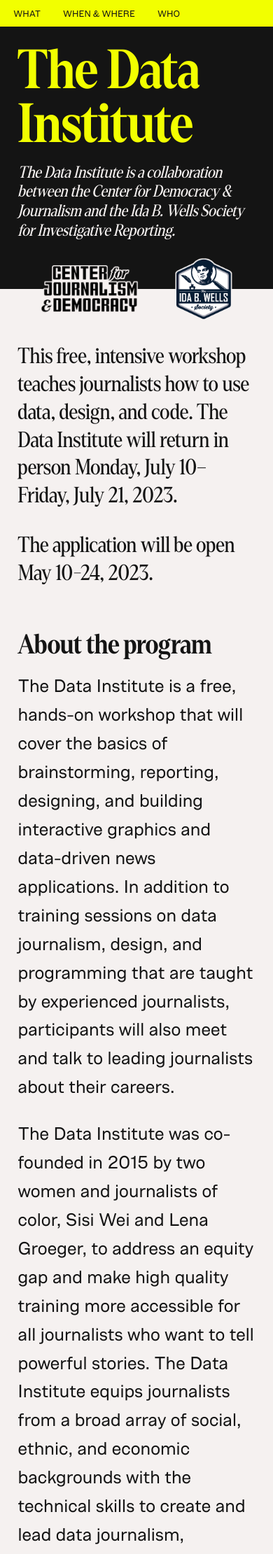
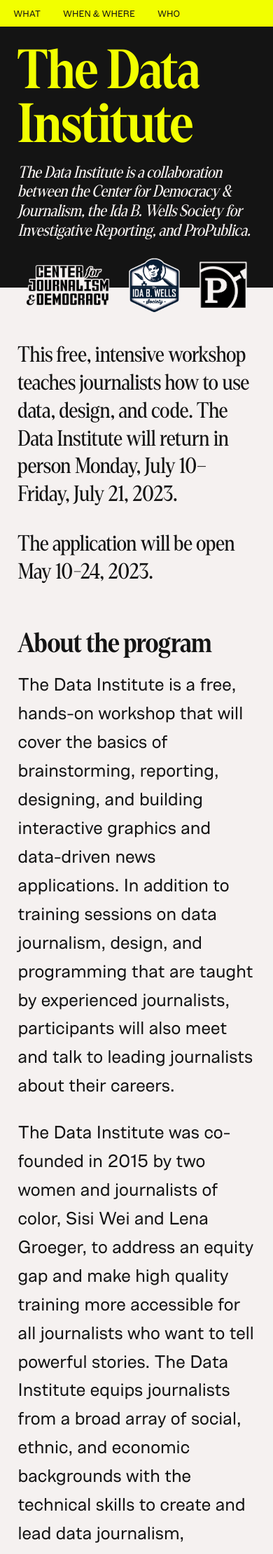
Before and after one commit to OpenNews/datainstitute-website, a Jekyll site: the page built from homepage.md, in a window 390 px wide. Shown: the top 2221 px of the page at 70% size. Built offline with Jekyll 4.4.1, drawn with Linux system fonts in a browser that asks for light colours.

Commit message:
add propublica logo

```diff
--- a/_layouts/layout.html
+++ b/_layouts/layout.html
@@ -47,12 +47,13 @@
         </nav>
         <div class="page-container">
             <h1>The Data Institute</h1>
-            <p class="page-intro">The Data Institute is a collaboration between the Center for Democracy & Journalism and the Ida B. Wells Society for Investigative Reporting.</p>
+            <p class="page-intro">The Data Institute is a collaboration between the Center for Democracy & Journalism, the Ida B. Wells Society for Investigative Reporting, and ProPublica.</p>
         </div>
         <div class="page-container">
             <ul class="partner-logos">
                 <li class="cjd"><a href="https://cfjd.howard.edu/"><img src="/media/img/cjd_logo.png"></a></li>
                 <li class="ida"><a href="http://idabwellssociety.org/"><img src="/media/img/ida_logo.png"></a></li>
+                <li class="pp"><a href="https://www.propublica.org/"><img src="/media/img/pp_logo.png"></a></li>
             </ul>
         </div>
     </header>
--- a/media/css/style.css
+++ b/media/css/style.css
@@ -163,7 +163,7 @@ header .page-intro {
     font-family: "Denton Condensed";
     font-weight: normal;
     font-style: italic;
-    font-size: 1.3em;
+    font-size: 1.2em;
     line-height: 1.2;
     margin-bottom: .5em;
 }
@@ -186,6 +186,9 @@ header ul.partner-logos li.cjd img {
 }
 header ul.partner-logos li.ida img {
     height: 160px;
+}
+header ul.partner-logos li.pp img {
+    height: 130px;
 }
 
 .page-intro {
@@ -313,6 +316,9 @@ td {
     .page-intro {
         margin: 0 -1em 1em;
     }
+    header .page-intro {
+        font-size: 1.1em;
+    }
 }
 
 @media screen and (max-width: 900px) {
@@ -326,6 +332,9 @@ td {
     header .page-container {
         padding-left: 1em;
         padding-right: 1em;
+    }
+    header .page-intro {
+        font-size: 1.2em;
     }
 }
 
@@ -342,6 +351,9 @@ td {
     .page-intro .button {
         margin-top: 1em;
         display: inline-block;
+    }
+    header ul.partner-logos li {
+        padding: 1em 1em 0;
     }
 }
 
@@ -374,6 +386,9 @@ td {
     header ul.partner-logos li.ida img {
         height: 130px;
     }
+    header ul.partner-logos li.pp img {
+        height: 110px;
+    }
 }
 
 @media screen and (max-width: 600px) {
@@ -382,6 +397,10 @@ td {
     }
     header h1 {
         font-size: 5em;
+    }
+    header ul.partner-logos li {
+        list-style: none;
+        padding: 1em .75em 0;
     }
 }
 
@@ -399,16 +418,19 @@ td {
         font-size: 1em;
     }
     header ul.partner-logos {
-        margin-bottom: -88px;
+        margin-bottom: -85px;
     }
     header ul.partner-logos li {
-        padding: .5em 1em 0;
+        padding: .5em .5em 0;
     }
     header ul.partner-logos li.cjd img {
-        height: 80px;
+        height: 75px;
     }
     header ul.partner-logos li.ida img {
-        height: 110px;
+        height: 105px;
+    }
+    header ul.partner-logos li.pp img {
+        height: 85px;
     }
 }
 
@@ -427,12 +449,15 @@ td {
         font-size: .9em;
     }
     header ul.partner-logos {
-        margin-bottom: -80px;
+        margin-bottom: -72px;
     }
     header ul.partner-logos li.cjd img {
+        height: 60px;
+    }
+    header ul.partner-logos li.ida img {
+        height: 80px;
+    }
+    header ul.partner-logos li.pp img {
         height: 70px;
     }
-    header ul.partner-logos li.ida img {
-        height: 90px;
-    }
 }
```
Also changed, not shown: media/img/pp_logo.png (added).
